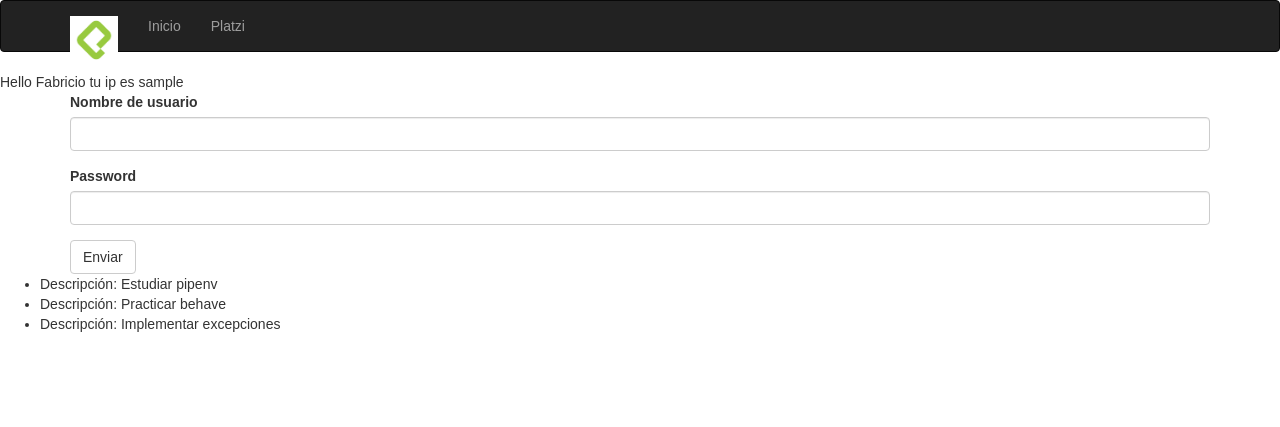
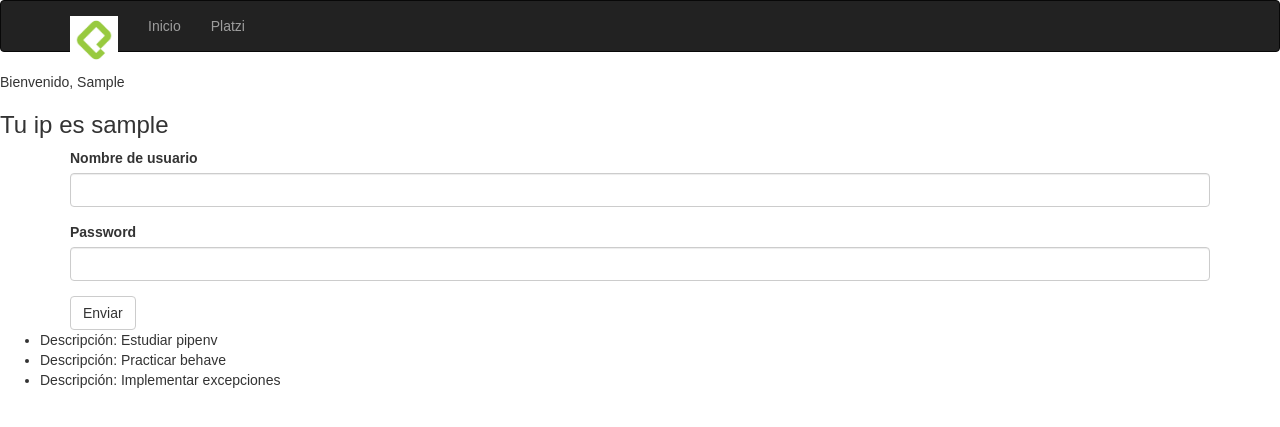
Before and after one commit to FabricioRodriguez/demo03, a Flask app: page /hello in a window 1280 px wide. Shown: the top 427 px of the page. Run offline with Flask 2, Linux system fonts and the light colour scheme; the visitor is signed in with stand-in values (Sample User, id 1); some libraries are stand-ins or nearby versions.

Commit message:
guardar usuario en la sesión

```diff
--- a/main.py
+++ b/main.py
@@ -1,4 +1,4 @@
-from flask import Flask, request, make_response, redirect, render_template, session
+from flask import Flask, request, make_response, redirect, render_template, session, url_for
 from flask_bootstrap import Bootstrap
 from flask_wtf import FlaskForm
 from wtforms.fields import StringField, PasswordField, SubmitField
@@ -28,16 +28,24 @@
 
     return response
 
-@app.route ('/hello')
+@app.route ('/hello', methods=['GET', 'POST'])
 def hello():
     #user_ip = request.cookies.get('user_ip')
     user_ip = session.get('user_ip')
     login_form = LoginForm()
+    username = session.get('username')
 
     context = {
         'user_ip': user_ip,
         'todos' : todos,
         'login_form' : login_form,
+        'username' : username,
     }
 
+    if login_form.validate_on_submit():
+        username = login_form.username.data
+        session['username'] = username
+
+        return redirect(url_for('index'))
+
     return render_template('hello.html', **context)
--- a/templates/hello.html
+++ b/templates/hello.html
@@ -8,8 +8,12 @@
 {% endblock %}
 
 {% block content %}
+    {% if username %}
+        <h1>Bienvenido, {{ username | capitalize }}</h1>
+    {% endif %}
+
     {% if user_ip %}
-        <h1>Hello Fabricio tu ip es {{ user_ip }}</h1>
+        <h3>Tu ip es {{ user_ip }}</h3>
     {% else %}
         <a href="{{ url_for('index') }}">Ir al inicio</a>
     {% endif %}
```
